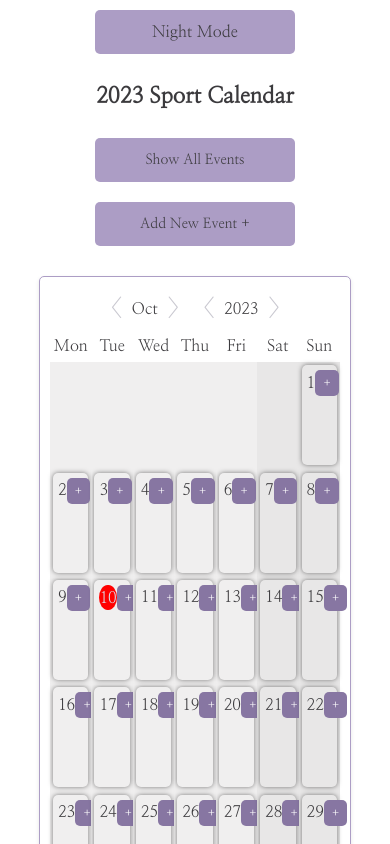
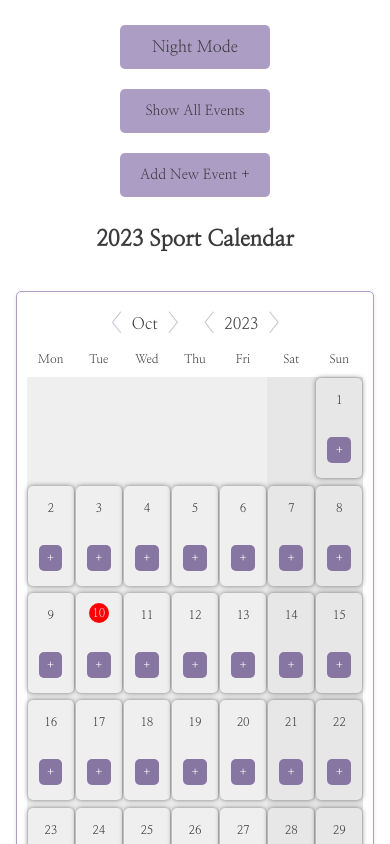
Before and after one commit to taorminak/sport-event-calendar, a Vue app: page / in a window 390 px wide. Shown: the top 844 px of the page. Built offline with nearby package versions, Linux system fonts and the light colour scheme; a web font is replaced by a local one.

Commit message:
styles: add media quieries for tablet and mobile

```diff
--- a/src/App.vue
+++ b/src/App.vue
@@ -42,5 +42,6 @@ export default defineComponent({
   display: flex;
   justify-content: center;
   align-items: center;
+  margin-top: 15px;
 }
 </style>
--- a/src/assets/styles/index.scss
+++ b/src/assets/styles/index.scss
@@ -14,7 +14,7 @@
 }
 
 .header__button {
-  min-width: 200px;
+  min-width: 150px;
   margin: 10px 5px;
   padding: 10px 20px;
   background-color: #ac9dc5;
@@ -26,8 +26,10 @@
     background-color 0.3s ease,
     color 0.3s ease;
 
+    @media (hover: hover) {
       &:hover {
         background-color: #8b7aa8;
+      }
     }
 }
 
@@ -43,7 +45,10 @@
   margin: auto;
   justify-content: space-between;
   align-items: center;
+}
 
+.page-container {
+  margin-bottom: 50px;
 }
 
 @media (max-width: 1023px) {
@@ -51,25 +56,25 @@
     flex-direction: column;
     align-items: center;
     font-size: 16px;
+    justify-content: center;
 
     .header__title {
       font-size: 22px;
       white-space: nowrap;
     }
-
-
   }
 }
 
 @media (max-width: 767px) {
   .header__container {
+    flex-direction: column-reverse;
     font-size: 14px;
 
     .header__buttons {
       display: flex;
       flex-direction: column;
       align-items: center;
-  justify-content: center;
+      justify-content: space-between;
     }
   }
 }
--- a/src/components/CalendarItem.vue
+++ b/src/components/CalendarItem.vue
@@ -128,10 +128,10 @@ $primaryHoverColor: #927faf;
 
 .calendar__item-container {
   padding: 5px;
+  min-height: 100px;
   margin: 0;
   border-radius: 5px;
   box-shadow: 0 0 5px rgba(0, 0, 0, 0.5);
-  min-height: 100px;
 
   .calendar__item-info {
     display: flex;
@@ -187,8 +187,10 @@ $primaryHoverColor: #927faf;
         text-decoration: none;
         cursor: pointer;
 
-        &:hover {
-          color: $primaryColor;
+        @media (hover: hover) {
+          &:hover {
+            background-color: $primaryHoverColor;
+          }
         }
       }
     }
@@ -201,5 +203,43 @@ $primaryHoverColor: #927faf;
       padding: 0;
     }
   }
+
+  @media (max-width: 1023px) {
+    .calendar__item-container {
+      padding: 3px;
+      min-height: 80px;
+    }
+  }
+
+  @media (max-width: 767px) {
+    .calendar__item-container {
+      padding: 3px;
+    }
+
+    .calendar__item-info {
+      display: flex;
+      flex-direction: column;
+      justify-content: space-between;
+      align-items: center;
+      min-height: 75px;
+      margin: 5px;
+    }
+
+    .calendar__item-events {
+      display: none;
+    }
+
+    .calendar__item-info {
+      .calendar__current-date {
+        height: 15px;
+        width: 15px;
+      }
+
+      .calendar__item-date {
+        height: 20px;
+        width: 20px;
+      }
+    }
+  }
 }
 </style>
--- a/src/components/EventDetail.vue
+++ b/src/components/EventDetail.vue
@@ -95,6 +95,7 @@ $primaryHoverColor: #927faf;
 .modal {
   display: flex;
   position: fixed;
+  font-size: 18px;
   top: 0;
   left: 0;
   width: 100%;
@@ -109,11 +110,12 @@ $primaryHoverColor: #927faf;
     padding: 40px;
     width: 40vw;
     min-height: 40vh;
-    max-width: 80%;
+    max-width: 90%;
     text-align: center;
     display: flex;
     flex-direction: column;
     justify-content: space-between;
+    border-radius: 5px;
   }
 
   &__input {
@@ -127,13 +129,13 @@ $primaryHoverColor: #927faf;
   &__text {
     font-size: 18px;
     color: #333;
-    padding: 1px;
+    padding: 5px;
     margin-bottom: 10px;
     text-align: left;
   }
 
   &__button {
-    background-color: $primaryColor;
+    background-color: #dc3545;
     min-width: 100px;
     color: white;
     border: none;
@@ -141,19 +143,44 @@ $primaryHoverColor: #927faf;
     border-radius: 4px;
     cursor: pointer;
     font-size: 16px;
+    margin: 5px;
     margin-right: 10px;
     transition: background-color 0.2s;
 
     &:nth-child(2) {
+      background-color: $primaryColor;
+    }
+
+    &:nth-child(1) {
       background-color: #6e6c78;
     }
 
-    &:nth-child(1) {
-      background-color: #dc3545;
+    @media (hover: hover) {
+      &:hover {
+        background-color: $primaryHoverColor;
+      }
+    }
+  }
+  @media (max-width: 1023px) {
+    &__title {
+      font-size: 22px;
+      margin: 8px;
+      line-height: 1.4;
     }
 
-    &:hover {
-      background-color: $primaryHoverColor;
+    &__content {
+      width: 80vw;
+    }
+  }
+
+  @media (max-width: 767px) {
+    &__content {
+      width: 90vw;
+    }
+
+    &__button {
+      min-width: 80px;
+      font-size: 14px;
     }
   }
 }
--- a/src/components/EventsList.vue
+++ b/src/components/EventsList.vue
@@ -117,4 +117,24 @@ $primaryHoverColor: #927faf;
     text-align: left;
   }
 }
+
+@media (max-width: 1023px) {
+  .event-table {
+    font-size: 16px;
+
+    .event-time,
+    .event-date,
+    .event-name {
+      border: 0.5px solid #9788af;
+      text-align: center;
+      padding: 3px;
+    }
+  }
+}
+
+@media (max-width: 767px) {
+  .event-table {
+    font-size: 14px;
+  }
+}
 </style>
--- a/src/components/NavigationPanel.vue
+++ b/src/components/NavigationPanel.vue
@@ -76,5 +76,22 @@ export default defineComponent({
   .calendar__nav-button:focus {
     outline: none;
   }
+
+  @media (max-width: 1023px) {
+    &__content {
+      width: 80vw;
+    }
+  }
+
+  @media (max-width: 767px) {
+    &__content {
+      width: 90vw;
+    }
+
+    &__button {
+      min-width: 80px;
+      font-size: 14px;
+    }
+  }
 }
 </style>
--- a/src/components/NewSportEvent.vue
+++ b/src/components/NewSportEvent.vue
@@ -209,9 +209,11 @@ export default defineComponent({
     border-radius: 5px;
     transition: background-color 0.3s;
 
-    &:hover {
-      background-color: #27263d;
-      color: #fff;
+    @media (hover: hover) {
+      &:hover {
+        background-color: #27263d;
+        color: #fff;
+      }
     }
 
     &:disabled {
@@ -223,10 +225,25 @@ export default defineComponent({
 
   .new-event__button-save {
     background-color: #ac9dc5;
+    margin: 5px;
   }
 
   .new-event__button-cancel {
     background-color: #a5a4ab;
+    margin: 5px;
+  }
+}
+
+@media (max-width: 1023px) {
+  .new-event__form {
+    width: 90vw;
+  }
+}
+
+@media (max-width: 767px) {
+  .new-event__buttons {
+    justify-content: center;
+    align-items: center;
   }
 }
 </style>
--- a/src/components/SportCalendar.vue
+++ b/src/components/SportCalendar.vue
@@ -135,4 +135,21 @@ export default defineComponent({
     }
   }
 }
+
+@media (max-width: 1023px) {
+  .calendar {
+    width: 88vw;
+  }
+}
+
+@media (max-width: 767px) {
+  .calendar {
+    width: 92vw;
+
+    .container__item-day {
+      font-size: 12px;
+      padding: 1px;
+    }
+  }
+}
 </style>
--- a/src/views/EventListView.vue
+++ b/src/views/EventListView.vue
@@ -1,5 +1,4 @@
 <template>
-  <div class="header__container">
   <HeaderButtons
     pageTitle="2023 Sport Calendar"
     firstButtonLabel="Go to Calendar"
@@ -7,7 +6,7 @@
     :goToFirstButton="goToHome"
     :goToSecondButton="goToEvent"
   />
-  </div>
+
   <EventsList />
 </template>
 
--- a/src/views/EventPageView.vue
+++ b/src/views/EventPageView.vue
@@ -1,5 +1,4 @@
 <template>
-  <div class="header__container">
   <HeaderButtons
     pageTitle="2023 Sport Calendar"
     firstButtonLabel="Go to Calendar"
@@ -7,7 +6,7 @@
     :goToFirstButton="goToHome"
     :goToSecondButton="goToAllEvents"
   />
-  </div>
+
   <NewSportEvent />
 </template>
 
--- a/src/views/HomeView.vue
+++ b/src/views/HomeView.vue
@@ -1,5 +1,4 @@
 <template>
-  <div class="header__container">
   <HeaderButtons
     pageTitle="2023 Sport Calendar"
     firstButtonLabel="Show All Events"
@@ -7,7 +6,7 @@
     :goToFirstButton="goToAllEvents"
     :goToSecondButton="goToEvent"
   />
-  </div>
+
   <main>
     <Calendar :date="state.state.calendarDate" :navigateTo="goToEvent" />
   </main>
--- a/src/views/MainLayout.vue
+++ b/src/views/MainLayout.vue
@@ -1,5 +1,5 @@
 <template>
-  <div>
+  <div class="page-container">
     <component :is="currentPageComponent" :navigateTo="navigateTo"></component>
   </div>
 </template>
```
Lines whose indentation alone changed are shown as unchanged.
